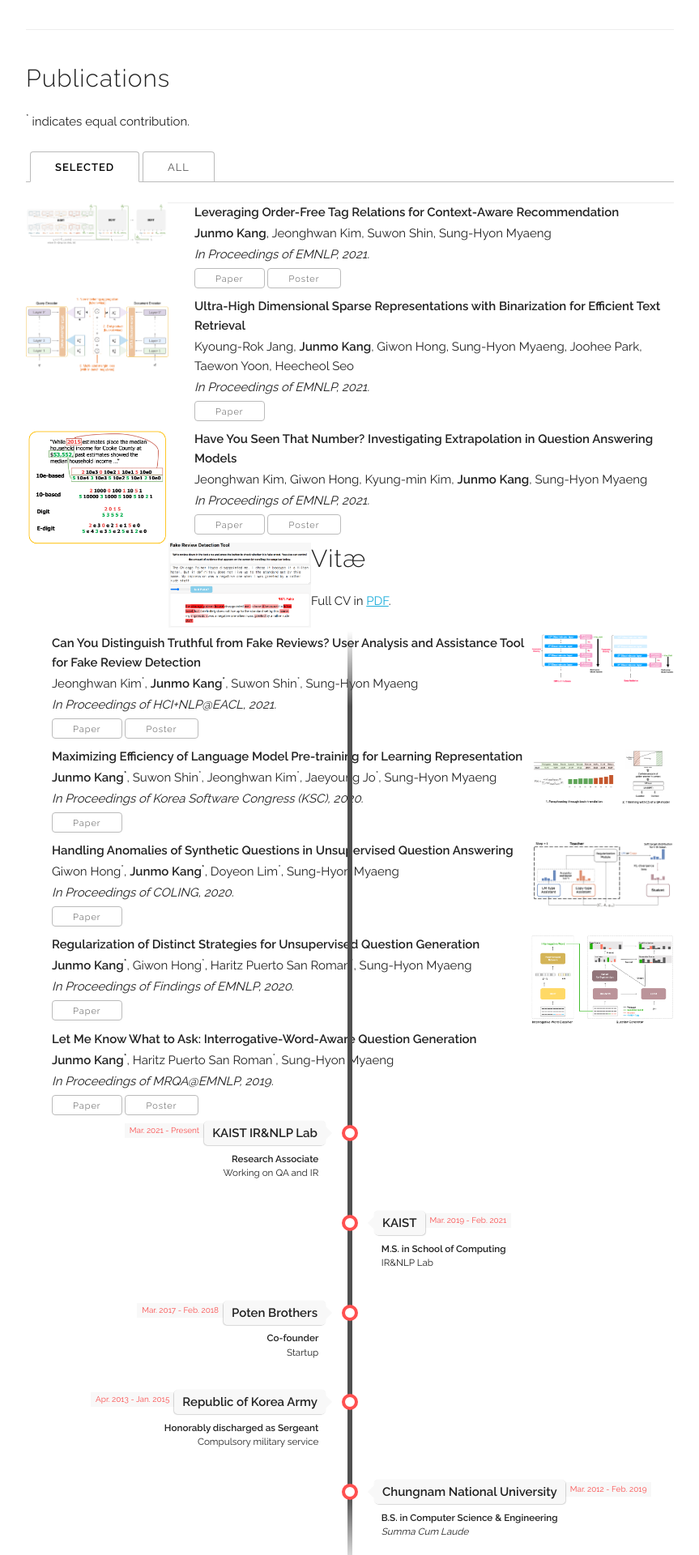
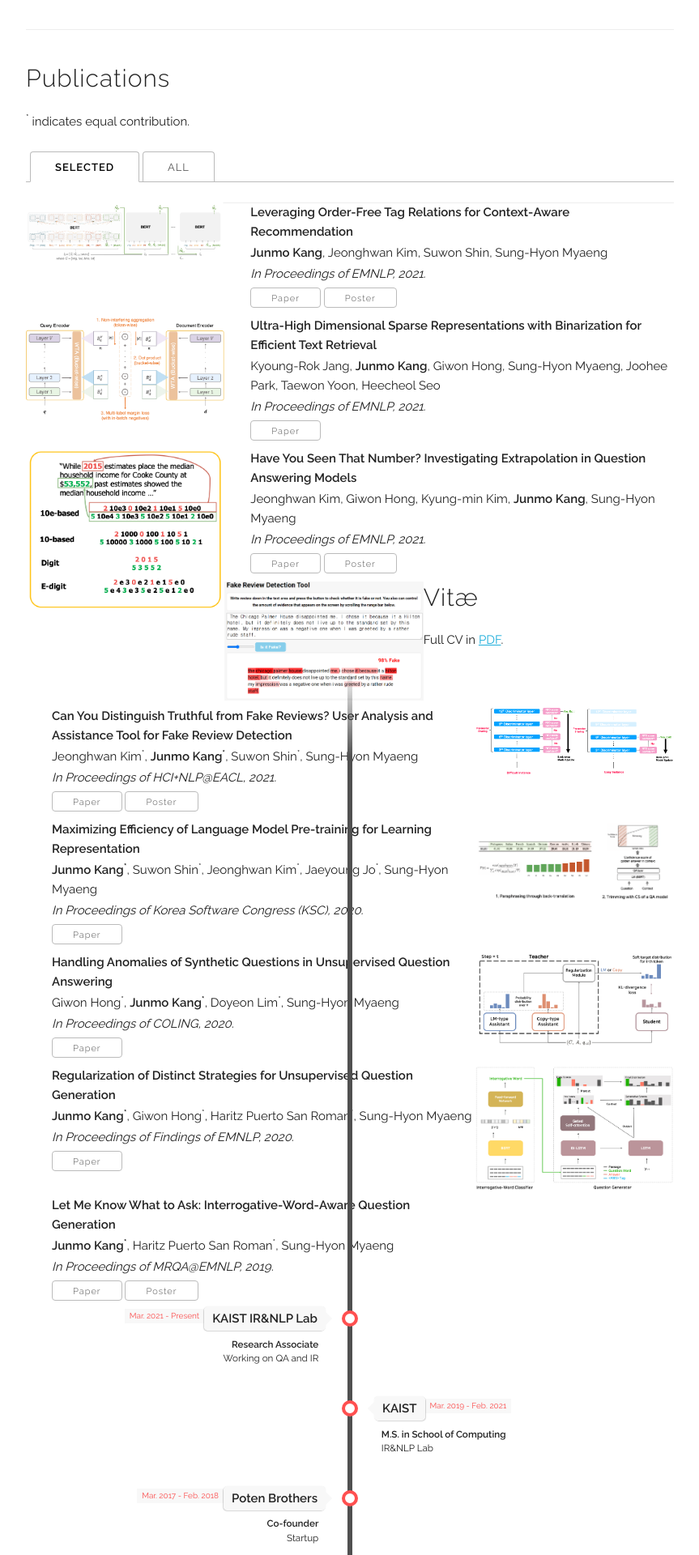
Before and after one commit to jm-kang/jm-kang.github.io, a Jekyll site: the page built from index.html, in a window 1280 px wide. Shown: the part 1215-3135 px from the top of the page at 81% size, without its empty margins (208-1071 px from the left). Built offline with Jekyll 4.4.1, drawn with Linux system fonts in a browser that asks for light colours; some web fonts are replaced.

Commit message:
images fix

```diff
--- a/index.html
+++ b/index.html
@@ -68,12 +68,12 @@ layout: default
       {% assign selected_papers = site.data.publications.papers | where: "selected", "y" %}
       {% for paper in selected_papers %}
         <div class="paper">
-          <div class="three columns">
+          <div class="four columns">
             <div class="figure">
               <img src="{{ paper.image }}" width="100%">
             </div>
           </div>
-          <div class="nine columns">
+          <div class="eight columns">
             <p class="title"><b>{{ paper.title }}</b></p>
             <p>{{ paper.authors }}</p>
             <p><i>{{ paper.venue }}</i></p>
@@ -106,12 +106,12 @@ layout: default
     <div class="tab-pane" id="papers-all">
       {% for paper in site.data.publications.papers %}
         <div class="paper">
-          <div class="three columns">
+          <div class="four columns">
             <div class="figure">
               <img src="{{ paper.image }}" width="100%">
             </div>
           </div>
-          <div class="nine columns">
+          <div class="eight columns">
             <p class="title"><b>{{ paper.title }}</b></p>
             <p>{{ paper.authors }}</p>
             <p><i>{{ paper.venue }}</i></p>
```
